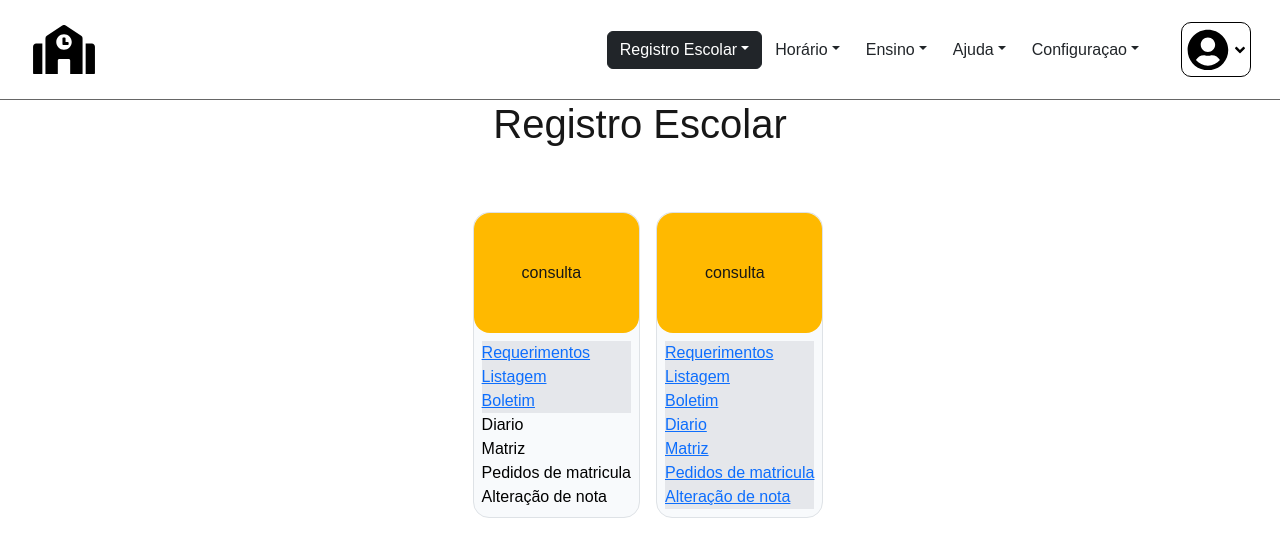
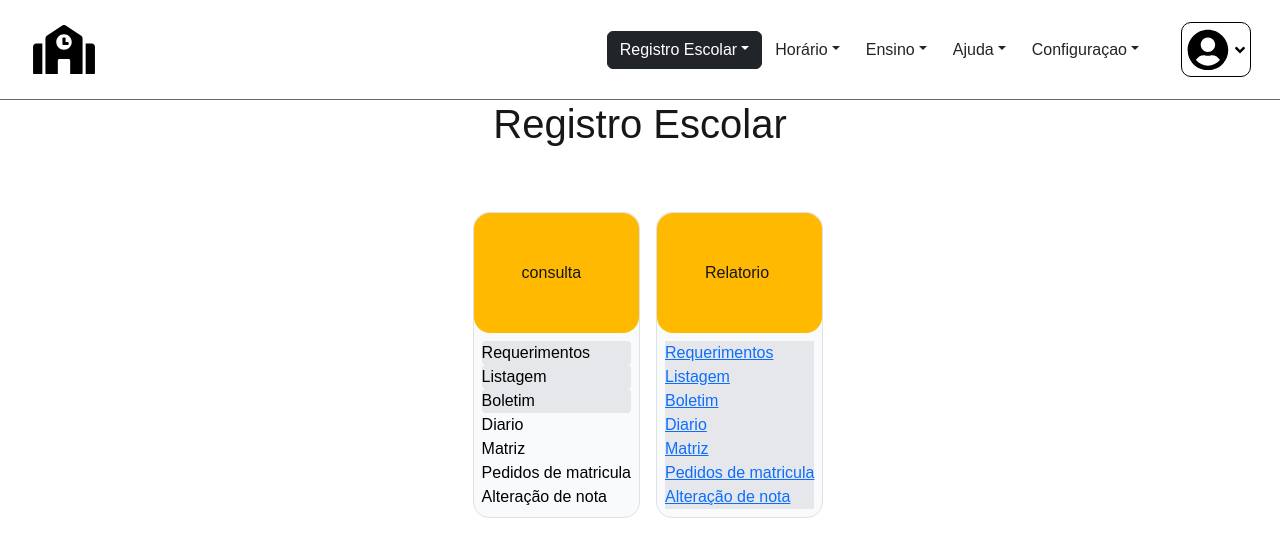
Before and after one commit to EdivanCarvalho1/registro-academico-front, a Next.js app: page /consulta_relatorio in a window 1280 px wide. Shown: the top 556 px of the page. Built offline with nearby package versions, Linux system fonts and the light colour scheme.

Commit message:
construcao de Consulta

```diff
--- a/src/app/consulta_relatorio/components/consulta.js
+++ b/src/app/consulta_relatorio/components/consulta.js
@@ -8,13 +8,13 @@ export default function Consulta(){
 
       </header>
       <div className='flex flex-column text-black p-2 items-start justify-items-start'>
-        <a className='bg-gray-200 w-full'>Requerimentos</a>
-        <a className='bg-gray-200 w-full'>Listagem</a>
-        <a className='bg-gray-200 w-full'>Boletim</a>
-        <a>Diario</a>
-        <a>Matriz</a>
-        <a>Pedidos de matricula</a>
-        <a>Alteração de nota</a>
+        <a href='#' className='bg-gray-200 w-full rounded-sm text-black text-decoration-none'>Requerimentos</a>
+        <a href='#' className='bg-gray-200 w-full rounded-sm text-black text-decoration-none '>Listagem</a>
+        <a href='#' className='bg-gray-200 w-full rounded-sm text-black text-decoration-none'>Boletim</a>
+        <a href='#' className='text-decoration-none text-black'>Diario</a>
+        <a href='#' className='text-decoration-none text-black '>Matriz</a>
+        <a href='#' className='text-decoration-none text-black'>Pedidos de matricula</a>
+        <a href='#' className='text-decoration-none text-black'>Alteração de nota</a>
       </div>
       </div>
   )
--- a/src/app/consulta_relatorio/components/relatorio.js
+++ b/src/app/consulta_relatorio/components/relatorio.js
@@ -4,7 +4,7 @@ export default function Relatorio(){
   return (
     <div className='border rounded-2xl bg-slate-50 '>
     <header className='bg-amber-400 rounded-2xl p-5 '>
-    consulta
+    Relatorio
 
     </header>
     <div className='flex flex-column text-black p-2 items-start justify-items-start'>
--- a/src/app/consulta_relatorio/page.js
+++ b/src/app/consulta_relatorio/page.js
@@ -4,9 +4,9 @@ import Consulta from './components/consulta'
 import Relatorio from './components/relatorio'
 export default function Home(){
   return (
-    <div >
+    <div>
       <Header/>
-      <div>
+      <div className='w-full h-screen'>
         <div className='flex justify-center items-center'>
           <h1>Registro Escolar</h1>
         </div>
```
